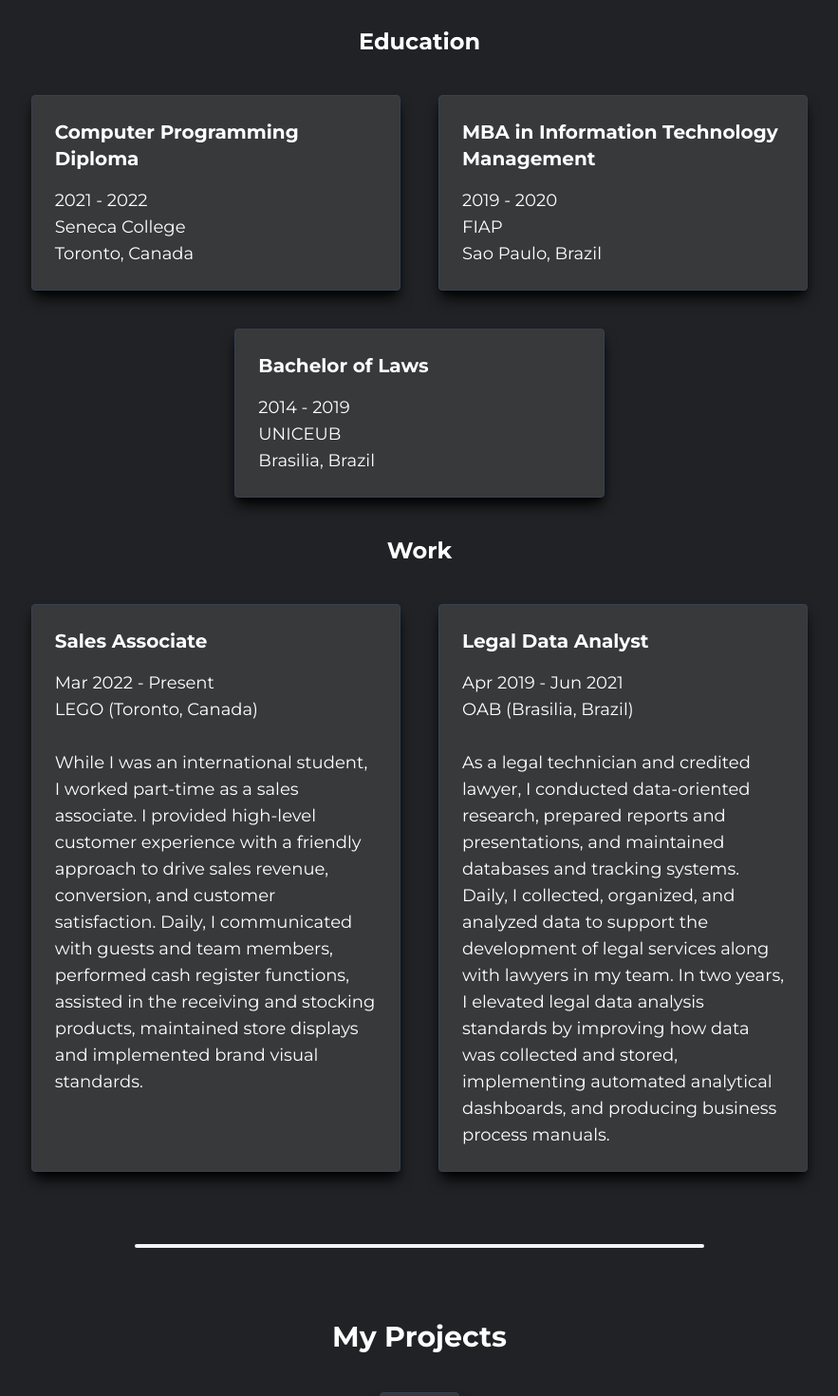
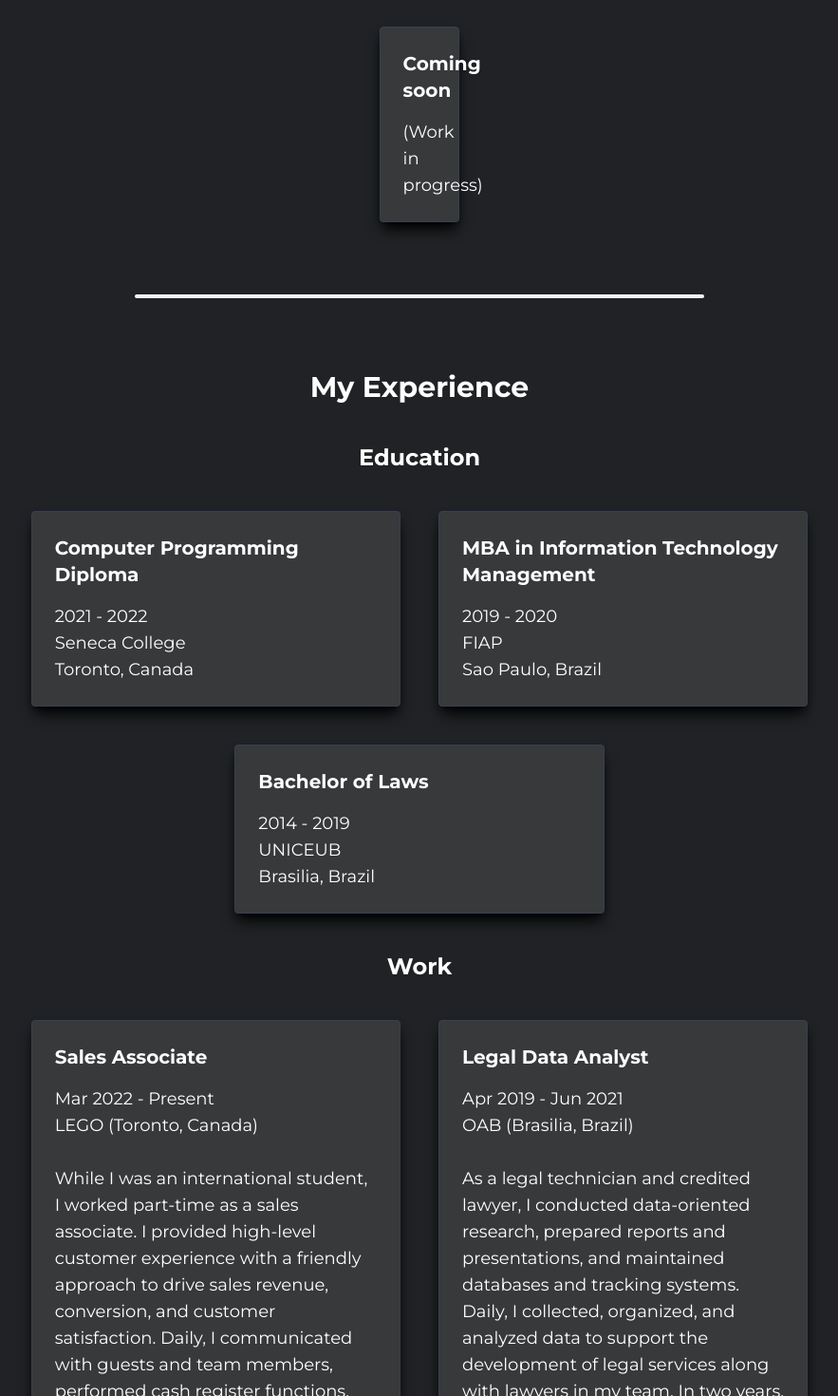
Before and after one commit to fmeneses-graca/my-website, a Next.js app: page / in a window 1280 px wide. Shown: the part 1300-2770 px from the top of the page at 95% size, without its empty margins (238-1121 px from the left). Built offline with nearby package versions, Linux system fonts and the light colour scheme.

Commit message:
Change order of projects and experience

```diff
--- a/components/layout.js
+++ b/components/layout.js
@@ -15,9 +15,9 @@ export default function Layout() {
                 <HorizontalLine />
                 <Skills />
                 <HorizontalLine />
+                <Projects />
+                <HorizontalLine />
                 <Experience />
-                <HorizontalLine />
-                <Projects />
                 <HorizontalLine />
                 <Contact />
                 <HorizontalLine />
```
